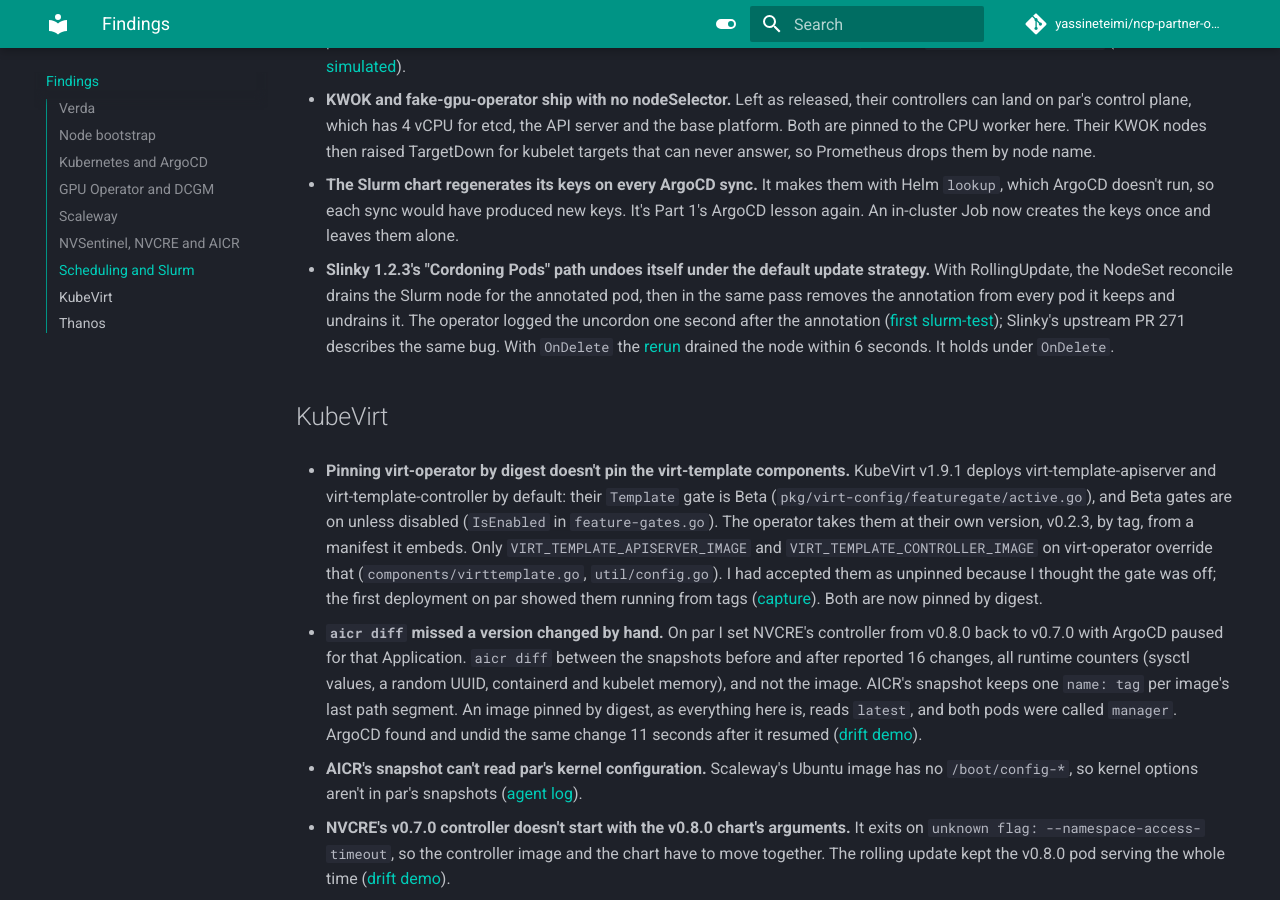
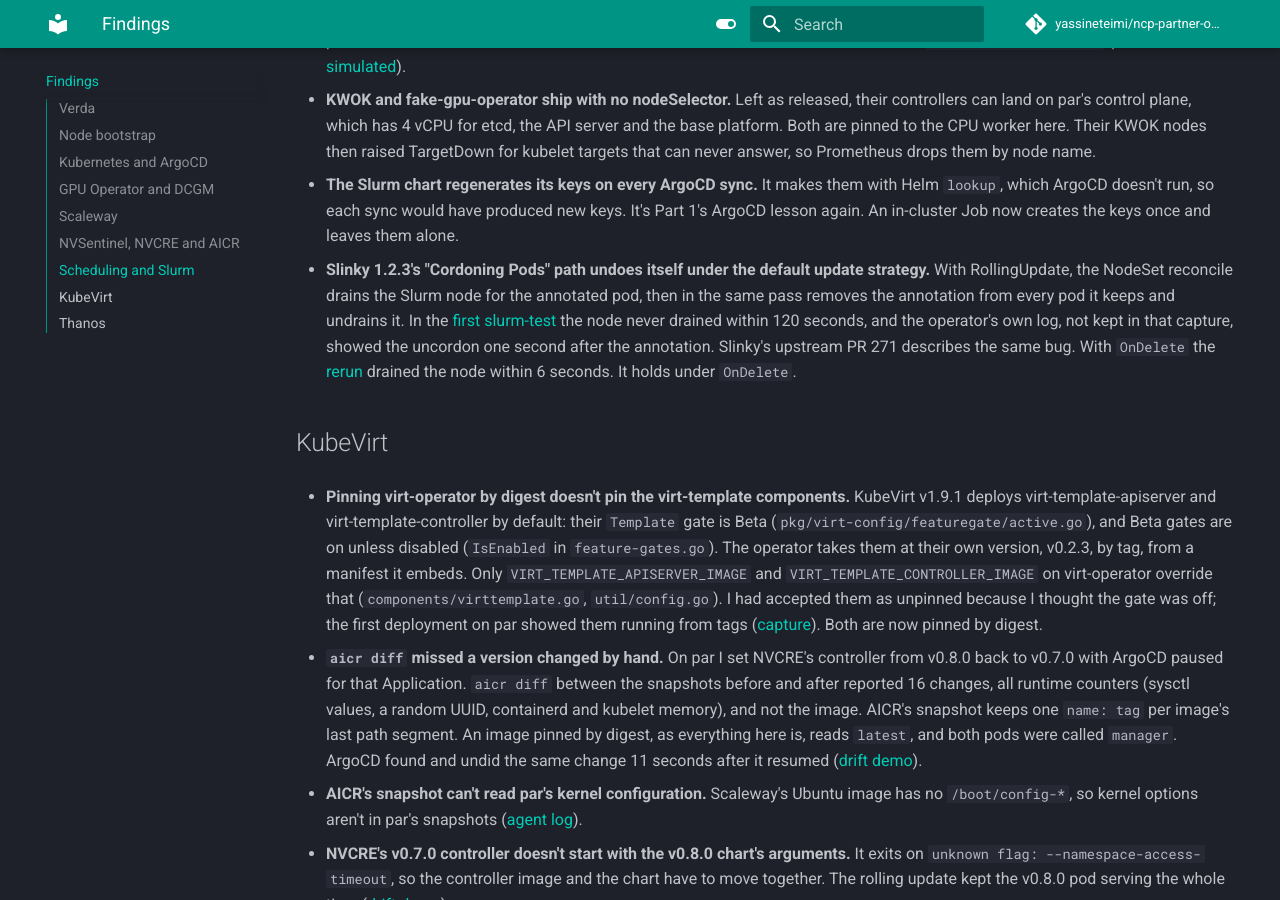
Before and after one commit to yassineteimi/ncp-partner-onboarding, an MkDocs documentation site: the page built from docs/findings.md, in a window 1280 px wide and 900 px high, scrolled down 2716 px. Built offline with MkDocs 1.6.1 and Material for MkDocs 9.7.7, drawn with Linux system fonts in a browser that asks for light colours; comment, search, counter and statistics services are not loaded.

Commit message:
Say which part of the Slinky finding the capture shows

```diff
--- a/docs/findings.md
+++ b/docs/findings.md
@@ -42,7 +42,7 @@
 - **The fake GPU operator and the real GPU Operator can't share a node.** The real one rewrites the GPU labels the fake one sets, so par's simulated GPUs live on two KWOK nodes with no kubelet behind them, labelled `eu1.io/simulated=true` ([what is simulated](simulated.md)).
 - **KWOK and fake-gpu-operator ship with no nodeSelector.** Left as released, their controllers can land on par's control plane, which has 4 vCPU for etcd, the API server and the base platform. Both are pinned to the CPU worker here. Their KWOK nodes then raised TargetDown for kubelet targets that can never answer, so Prometheus drops them by node name.
 - **The Slurm chart regenerates its keys on every ArgoCD sync.** It makes them with Helm `lookup`, which ArgoCD doesn't run, so each sync would have produced new keys. It's Part 1's ArgoCD lesson again. An in-cluster Job now creates the keys once and leaves them alone.
-- **Slinky 1.2.3's "Cordoning Pods" path undoes itself under the default update strategy.** With RollingUpdate, the NodeSet reconcile drains the Slurm node for the annotated pod, then in the same pass removes the annotation from every pod it keeps and undrains it. The operator logged the uncordon one second after the annotation ([first slurm-test](artifacts/scheduling/slurm-par-20261021T115447Z.txt)); Slinky's upstream PR 271 describes the same bug. With `OnDelete` the [rerun](artifacts/scheduling/slurm-par-20261021T121647Z.txt) drained the node within 6 seconds. It holds under `OnDelete`.
+- **Slinky 1.2.3's "Cordoning Pods" path undoes itself under the default update strategy.** With RollingUpdate, the NodeSet reconcile drains the Slurm node for the annotated pod, then in the same pass removes the annotation from every pod it keeps and undrains it. In the [first slurm-test](artifacts/scheduling/slurm-par-20261021T115447Z.txt) the node never drained within 120 seconds, and the operator's own log, not kept in that capture, showed the uncordon one second after the annotation. Slinky's upstream PR 271 describes the same bug. With `OnDelete` the [rerun](artifacts/scheduling/slurm-par-20261021T121647Z.txt) drained the node within 6 seconds. It holds under `OnDelete`.
 
 ## KubeVirt
 
```
